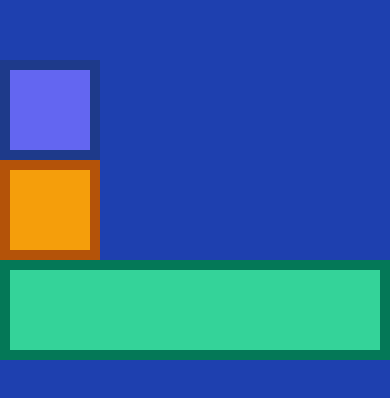
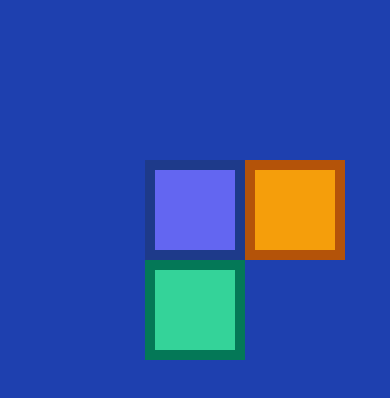
Before and after one commit to VHugoBarnes/counter-app-react-native, a React Native app: screen / in a window 390 px wide. Shown: the part 212-610 px from the top of the page. Built offline with nearby package versions, Linux system fonts and the light colour scheme.

Commit message:
Homework #7

```diff
--- a/App.tsx
+++ b/App.tsx
@@ -1,9 +1,9 @@
 import React from "react";
-import Homework9 from "./src/screens/position/Homework9.screen";
+import Homework7 from "./src/screens/position/Homework7.screen";
 
 const App = () => {
   return (
-    <Homework9 />
+    <Homework7 />
   );
 };
 
--- a/src/screens/position/Homework7.screen.tsx
+++ b/src/screens/position/Homework7.screen.tsx
@@ -17,8 +17,6 @@ const styles = StyleSheet.create({
     flex: 1,
     justifyContent: "center",
     alignItems: "center",
-    flexDirection: "row",
-    flexWrap: "nowrap",
   },
   box_1: {
     backgroundColor: "#6366F1",
@@ -26,6 +24,7 @@ const styles = StyleSheet.create({
     height: 100,
     borderColor: "#1E3A8A",
     borderWidth: 10,
+    top: 100,
   },
   box_2: {
     backgroundColor: "#F59E0B",
@@ -33,6 +32,8 @@ const styles = StyleSheet.create({
     height: 100,
     borderColor: "#B45309",
     borderWidth: 10,
+    position: "relative",
+    left: 100,
   },
   box_3: {
     backgroundColor: "#34D399",
--- a/src/screens/position/Homework8.screen.tsx
+++ b/src/screens/position/Homework8.screen.tsx
@@ -1,7 +1,7 @@
 import React from "react";
 import { View, StyleSheet, SafeAreaView } from "react-native";
 
-const Homework1 = () => {
+const Homework8 = () => {
   return (
     <SafeAreaView style={[styles.container]}>
       <View style={[styles.box_1]} />
@@ -43,4 +43,4 @@ const styles = StyleSheet.create({
   },
 });
 
-export default Homework1;
+export default Homework8;
```
Also changed, not shown: src/screens/position/Homework10.screen.tsx (+5 -3 lines).
